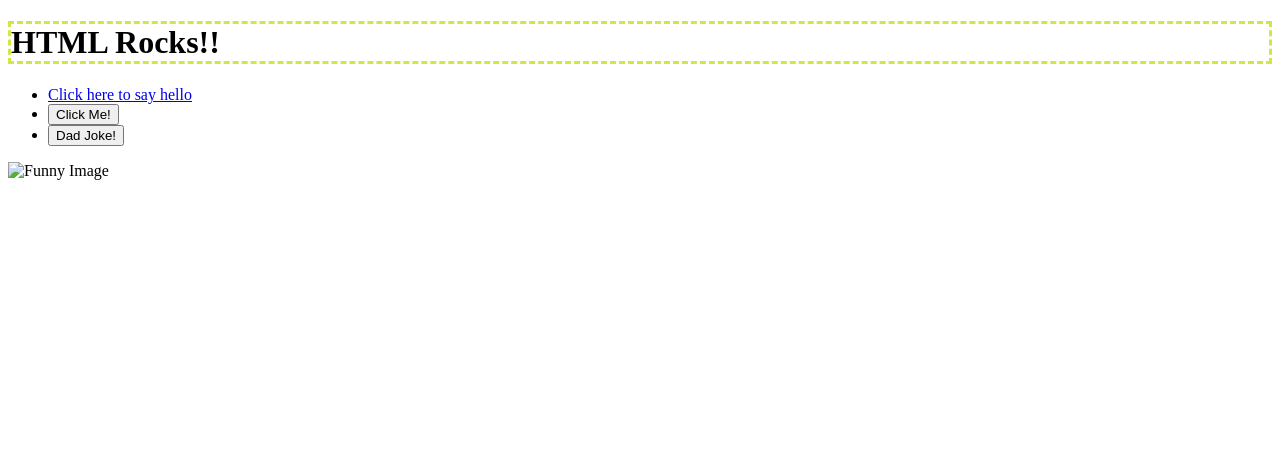
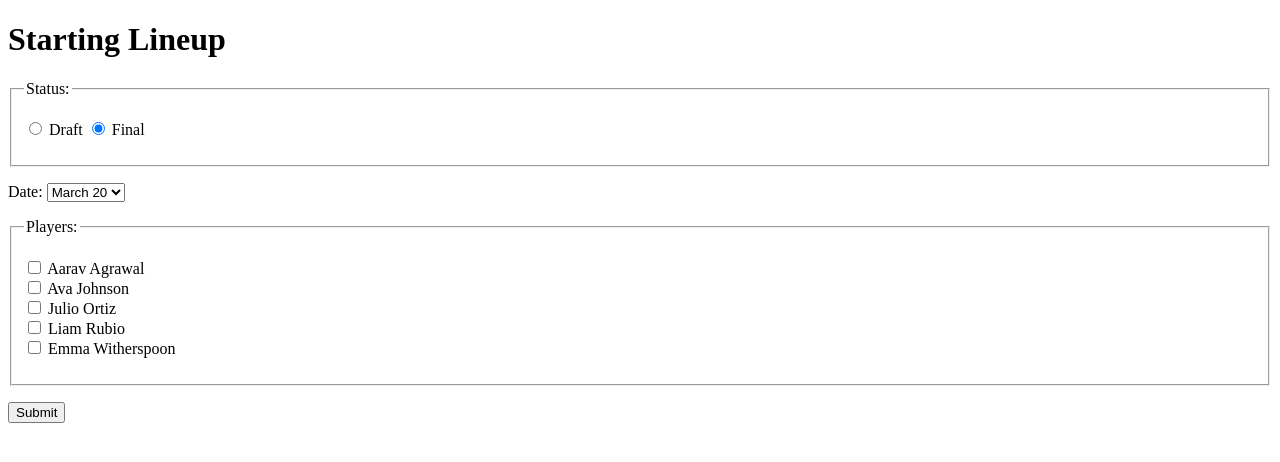
Before and after one commit to angie-bui/CS208-09.03, a website: page index.html in a window 1280 px wide. Drawn offline with Linux system fonts and the light colour scheme; files that its build step writes are made by us from their sources.

Commit message:
Finished lab 9

```diff
--- a/index.html
+++ b/index.html
@@ -1,25 +1,63 @@
 <!doctype html>
 <html>
+  <head>
+    <meta charset="UTF-8" name="viewport" content="width=device-width, initial-scale=1.0">
+    <title>Starting Lineup</title>
+    <link rel="stylesheet" href="dist/style.css">
+  </head>
+  <body>
+    <h1>Starting Lineup</h1>
 
-<head>
-  <meta charset="utf-8">
-  <title>CS208 - Starter Code (UPDATE ME)!</title>
-  <meta name="description" content="">
-  <meta name="viewport" content="width=device-width, initial-scale=1">
-  <link rel="stylesheet" href="style.css">
-</head>
+    <form id="lineupForm">
+      <fieldset>
+        <legend>Status:</legend>
+        <p>
+          <input type="radio" id="draft" name="status" value="Draft">
+          <label for="draft">Draft</label>
 
-<body>
-  <h1>HTML Rocks!!</h1>
-  <ul>
-  <li><a href="/hello">Click here to say hello</a></li>
-  <li><button id="hello-link">Click Me!</button></li>
-  <li><button id="joke-button">Dad Joke!</button></li>
-  <script src="script.js"></script>
-  </ul>
-  <img src="funny.png" alt="Funny Image" width="300" height="200">
+          <input type="radio" id="final" name="status" value="Final" checked>
+          <label for="final">Final</label>
+        </p>
+      </fieldset>
 
-  <h2 id="joke-display"></h2>
-</body>
+      <p>
+        <label for="gameDate">Date:</label>
+        <select id="gameDate" name="gameDate">
+          <option value="March 20">March 20</option>
+          <option value="March 24">March 24</option>
+          <option value="April 2">April 2</option>
+          <option value="April 6">April 6</option>
+          <option value="April 13">April 13</option>
+        </select>
+      </p>
 
+      <fieldset>
+        <legend>Players:</legend>
+        <p>
+          <input type="checkbox" id="aarav" name="players" value="Aarav Agrawal">
+          <label for="aarav">Aarav Agrawal</label><br>
+
+          <input type="checkbox" id="ava" name="players" value="Ava Johnson">
+          <label for="ava">Ava Johnson</label><br>
+
+          <input type="checkbox" id="julio" name="players" value="Julio Ortiz">
+          <label for="julio">Julio Ortiz</label><br>
+
+          <input type="checkbox" id="liam" name="players" value="Liam Rubio">
+          <label for="liam">Liam Rubio</label><br>
+
+          <input type="checkbox" id="emma" name="players" value="Emma Witherspoon">
+          <label for="emma">Emma Witherspoon</label>
+        </p>
+      </fieldset>
+
+      <p>
+        <input type="submit" id="submitBtn" value="Submit">
+      </p>
+    </form>
+
+    <p id="lineupOutput"></p>
+
+    <script src="dist/script.js"></script>
+  </body>
 </html>
```
Also changed, not shown: dist/funny.png (deleted), dist/script.js, dist/style.css, 1 other file.
